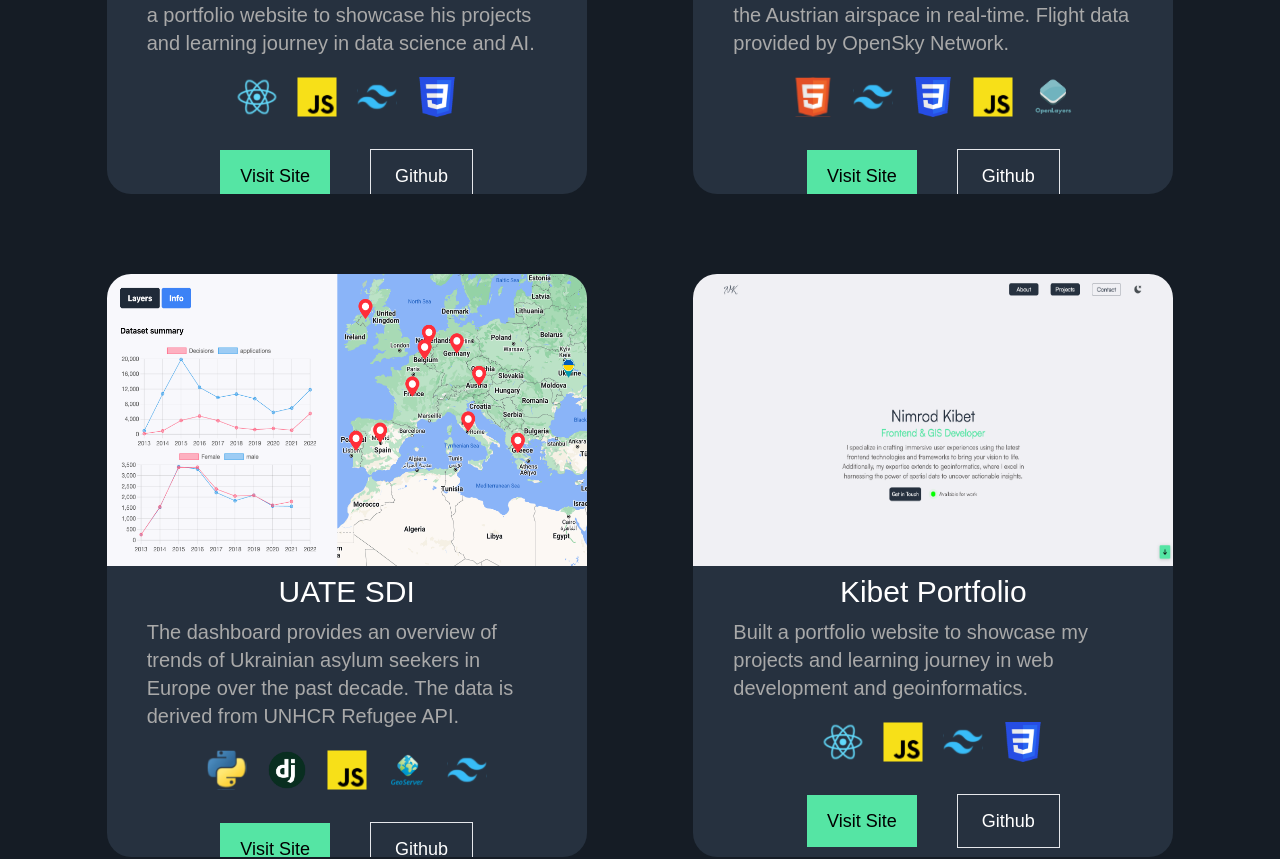
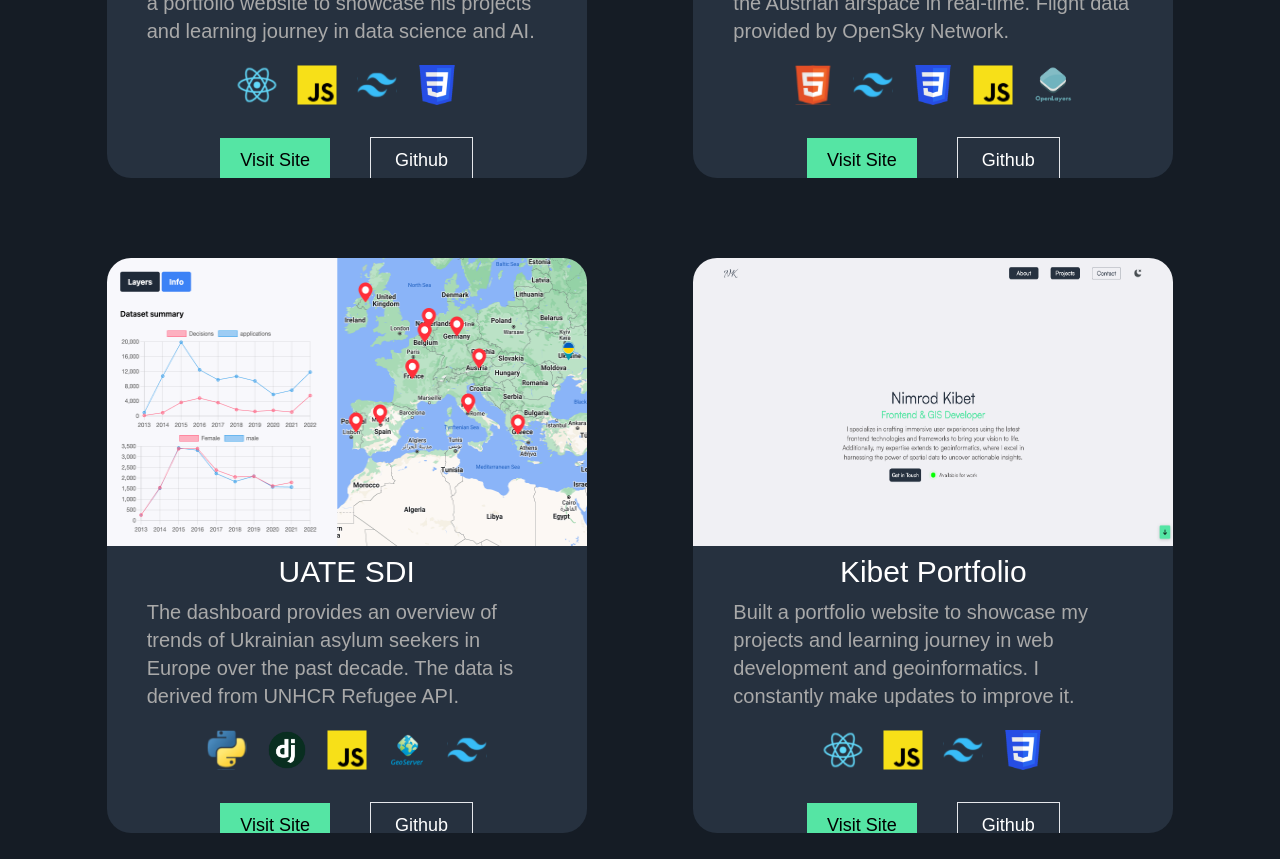
Before and after one commit to Nimrod2022/portfolio-mandela, a React (Vite) app: page / in a window 1280 px wide. Shown: the part 3020-3879 px from the top of the page. Built offline with nearby package versions, Linux system fonts and the light colour scheme; a web font is replaced by a local one.

Commit message:
projects update

```diff
--- a/src/components/Home/About.jsx
+++ b/src/components/Home/About.jsx
@@ -4,8 +4,8 @@ const lightModeProfileAbout = "/assets/about-profile-light.svg";
 const About = ({ darkMode }) => {
   return (
     <>
-      <div id="/about" className={darkMode ? "dark" : ""}>
-        <div className="dark:bg-[#222a33]  bg-[#e8e8ec] md:w-full ">
+      <div className={darkMode ? "dark" : ""}>
+        <div id="/about" className="dark:bg-[#222a33]  bg-[#e8e8ec] md:w-full ">
           <div className=" px-5 md:px-0 pt-14 md:pt-20  mx-auto md:w-5/6 xl:w-4/6 ">
             <div className="flex justify-center flex-col md:flex-row  gap-10 md:gap-20 ">
               <div className="w-full  md:h-[555px]  md:w-[100%]">
--- a/src/components/Projects/Projects.jsx
+++ b/src/components/Projects/Projects.jsx
@@ -36,13 +36,10 @@ const Projects = ({ darkMode }) => {
 
 
   return (
-    <section className={darkMode ? "dark" : ""}>
+    <section id="/projects" className={darkMode ? "dark" : ""}>
       <div className="satoshi w-full dark:bg-[#151C25] dark:projectsDark   bg-[#F0F0F4] md:pt-32 pt-14 ">
         <div className="mx-auto md:w-5/6 xl:w-4/6">
-          <h1
-            id="/projects"
-            className="text-center text-[#151C25] dark:text-white text-4xl"
-          >
+          <h1 className="text-center text-[#151C25] dark:text-white text-4xl">
             Projects
           </h1>
           <div className="flex md:text-xl gap-x-5 justify-center mt-10 ">
@@ -96,7 +93,6 @@ const Projects = ({ darkMode }) => {
                 handleModal={() => handleModal(project.videourl)}
                 handleVisitSite={handleVisitSite}
                 isNew={index < 2 && project.isNew}
-
               />
             ))}
           </div>
--- a/src/components/Projects/ProjectsDiv.jsx
+++ b/src/components/Projects/ProjectsDiv.jsx
@@ -44,7 +44,7 @@ const ProjectsDiv = ({
           <button
             className={`${
               darkMode ? "live-demo-dark" : "live-demo-light"
-            } text-md md:text-lg md:mr-10 mr-8 px-5 py-2 md:py-3 hover:bg-[#00142D] hover:text-white dark:hover:bg-[#00A359]`}
+            } text-md md:text-lg md:mr-10 mr-8 px-5 py-2  hover:bg-[#00142D] hover:text-white dark:hover:bg-[#00A359]`}
             type="button"
             onClick={() => handleVisitSite(siteurl)}
           >
@@ -52,7 +52,7 @@ const ProjectsDiv = ({
           </button>
 
           <button
-            className="visit-site border text-md md:text-lg px-3 md:px-6 py-2 md:py-3 text-white hover:border-none hover:bg-[#00142D] "
+            className="visit-site border text-md md:text-lg px-3 md:px-6 py-2 text-white hover:border-none hover:bg-[#00142D] "
             type="button"
             onClick={() => handleVisitSite(githubURL)}
           >
--- a/src/components/Projects/data.json
+++ b/src/components/Projects/data.json
@@ -89,7 +89,7 @@
     "title": "Kibet Portfolio",
     "category": "frontend",
     "image": "/assets/kibet-portfolio.png",
-    "description": "Built a portfolio website to showcase my projects and learning journey in web development and geoinformatics.",
+    "description": "Built a portfolio website to showcase my projects and learning journey in web development and geoinformatics. I constantly make updates to improve it.",
     "technologies": [
       "/assets/react.svg",
       "/assets/js.svg",
```
